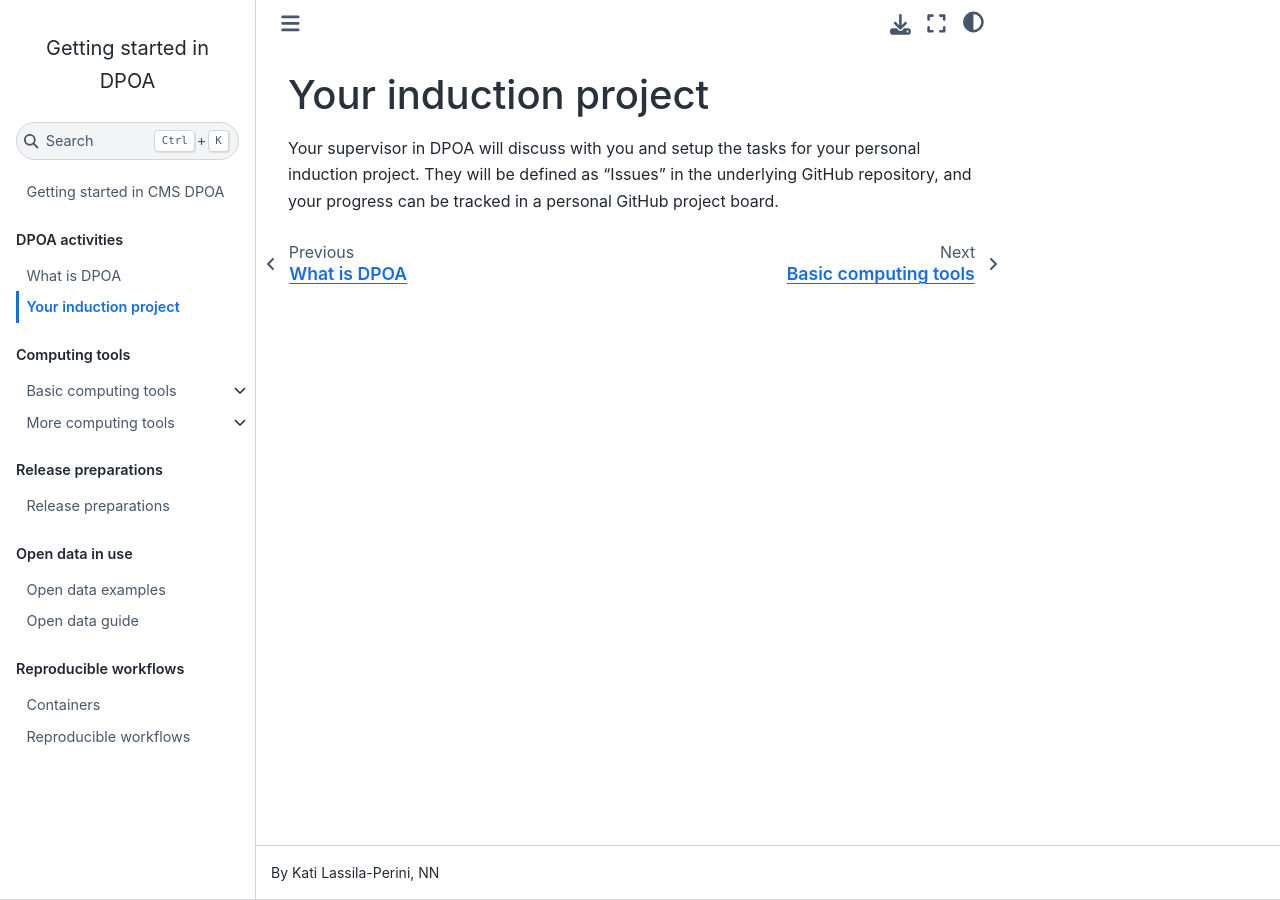
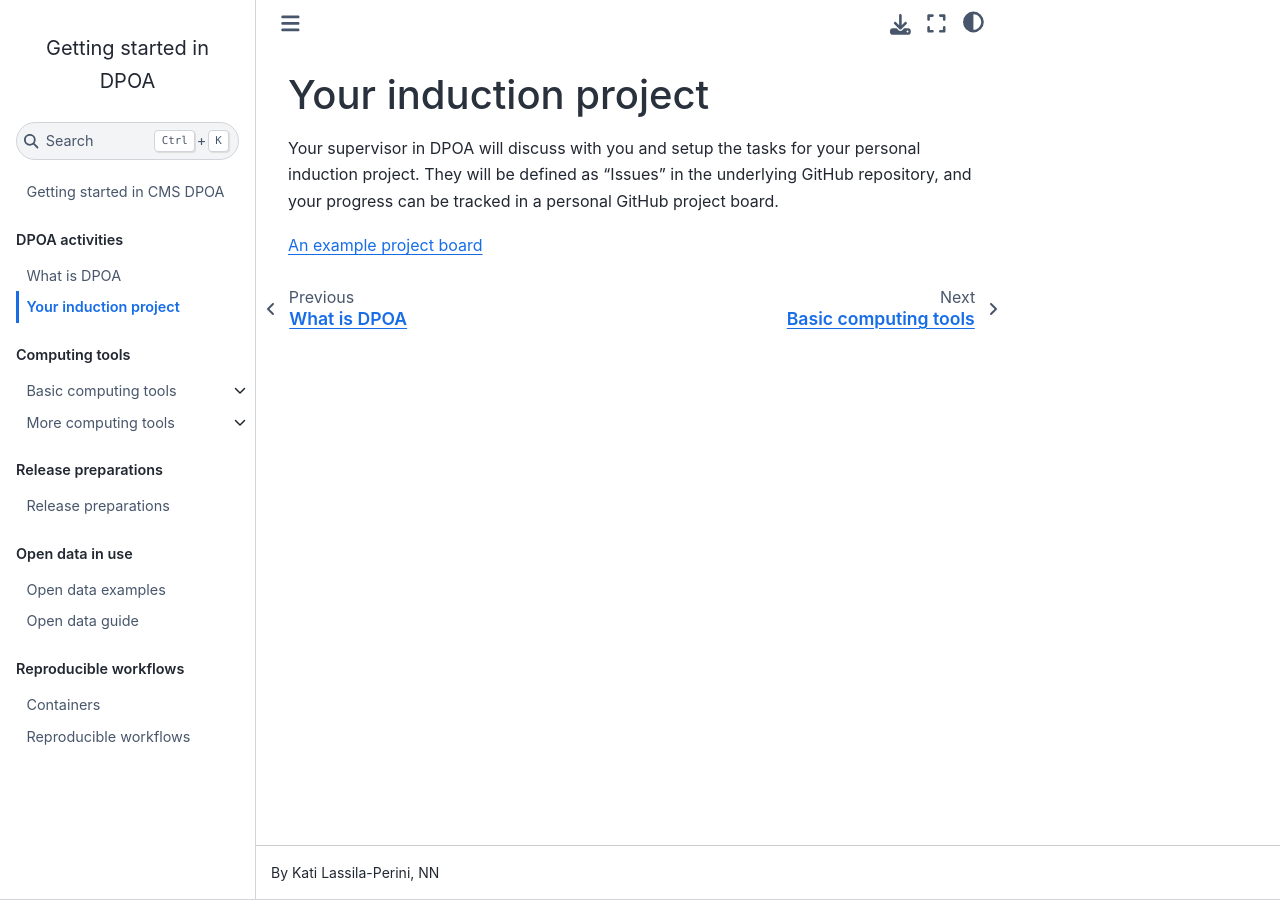
Before and after one commit to cms-dpoa/cms-dpoa-getting-started, a Jupyter Book: the page built from dpoa/your-project.md, in a window 1280 px wide. Built offline with Jupyter Book 1.0.4 settings and Sphinx 7.4.7 and the Sphinx Book theme 1.1.4, drawn with Linux system fonts in a browser that asks for light colours.

Commit message:
Update your-project.md

```diff
--- a/dpoa/your-project.md
+++ b/dpoa/your-project.md
@@ -2,3 +2,5 @@
 
 Your supervisor in DPOA will discuss with you and setup the tasks for your personal induction project.
 They will be defined as "Issues" in the underlying GitHub repository, and your progress can be tracked in a personal GitHub project board.
+
+[An example project board](https://github.com/cms-dpoa/cms-dpoa-getting-started/projects/1)
```
